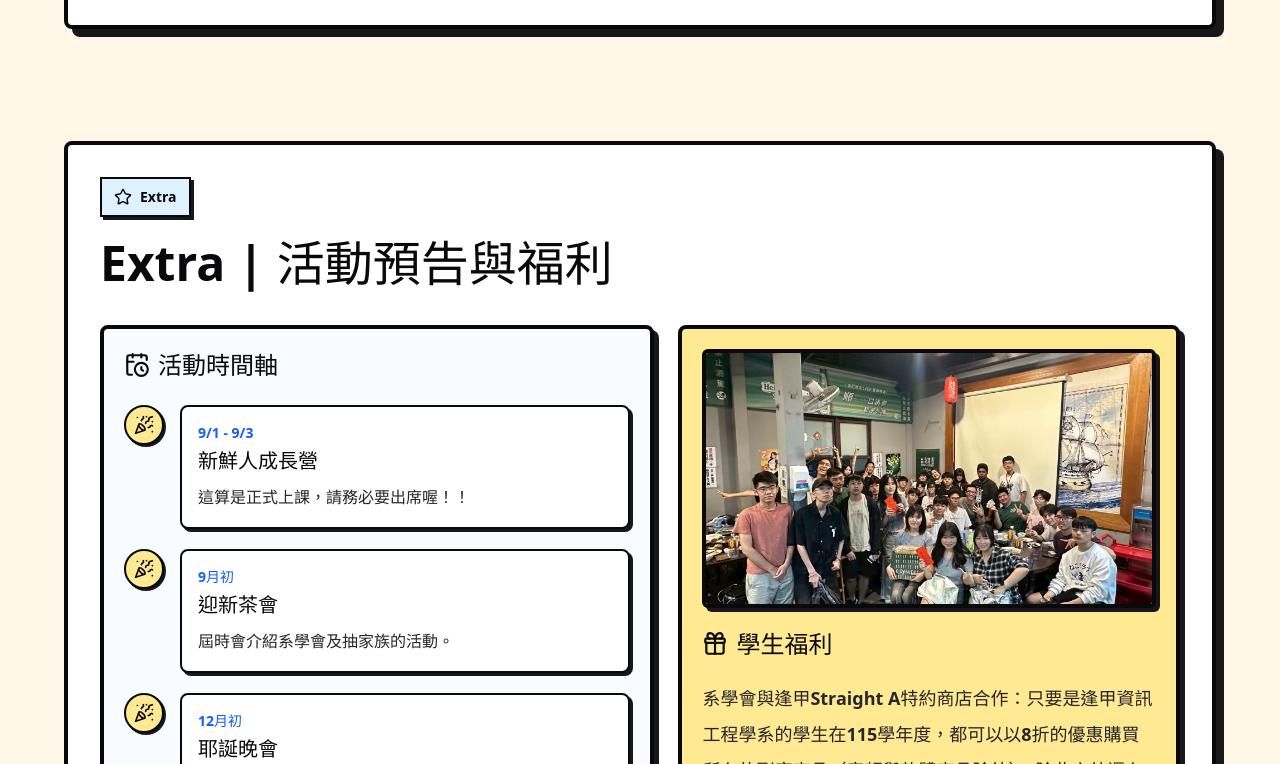
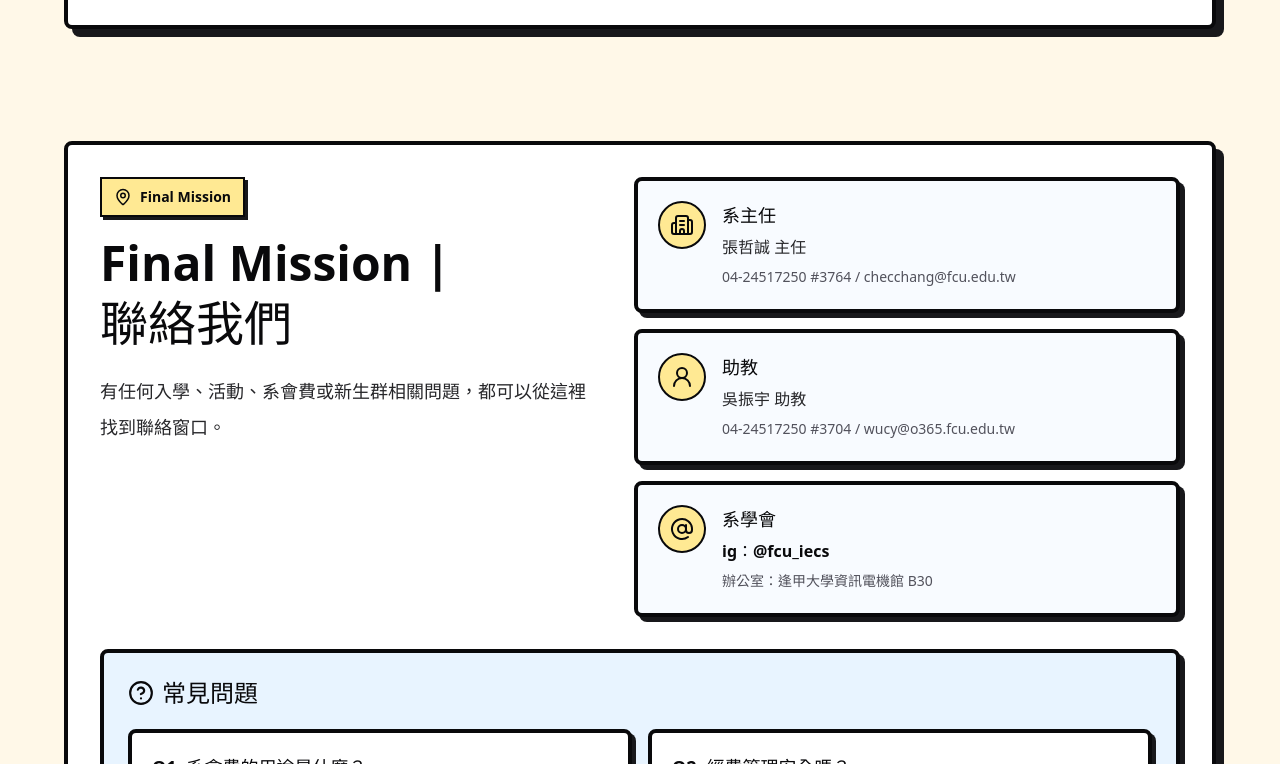
Before and after one commit to AllEnough/iecs_handbook, a React (Vite) app: page / in a window 1280 px wide. Shown: the part 2776-3540 px from the top of the page. Built offline with nearby package versions, Linux system fonts and the light colour scheme.

Commit message:
chore: revert ContactSection to its original position

```diff
--- a/src/App.jsx
+++ b/src/App.jsx
@@ -147,10 +147,10 @@ function App() {
       <AboutSection />
       <CampSection />
       <FeeSection />
+      <ContactSection />
       <ScheduleSection />
       <TransportSection />
       <CampusGuideSection />
-      <ContactSection />
 
       <footer className="border-t-4 border-zinc-950 bg-zinc-950 py-8 text-center text-white">
         <p className="text-sm font-bold tracking-wider">
```
